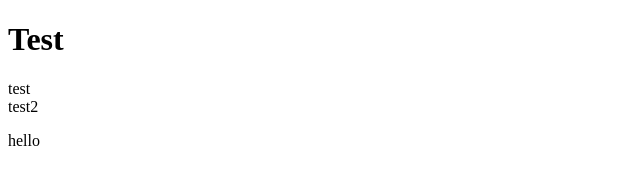
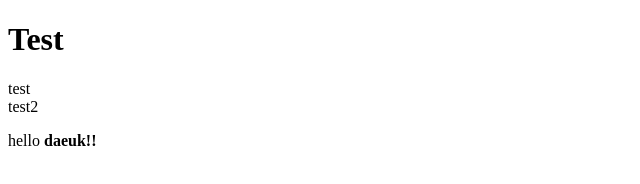
Before and after one commit to daeuk/html--css, a website: page index.html in a window 1280 px wide. Shown: the full height of the page, 0-640 px from the left. Drawn offline with Linux system fonts and the light colour scheme.

Commit message:
Update index.html

```diff
--- a/index.html
+++ b/index.html
@@ -9,6 +9,6 @@
   <body>
     <h1>Test</h1>
     <p>test<br>test2</p>
-    <p>hello</p>
+    <p>hello <strong>daeuk!!</strong></p>
   </body>
 </html>
```
